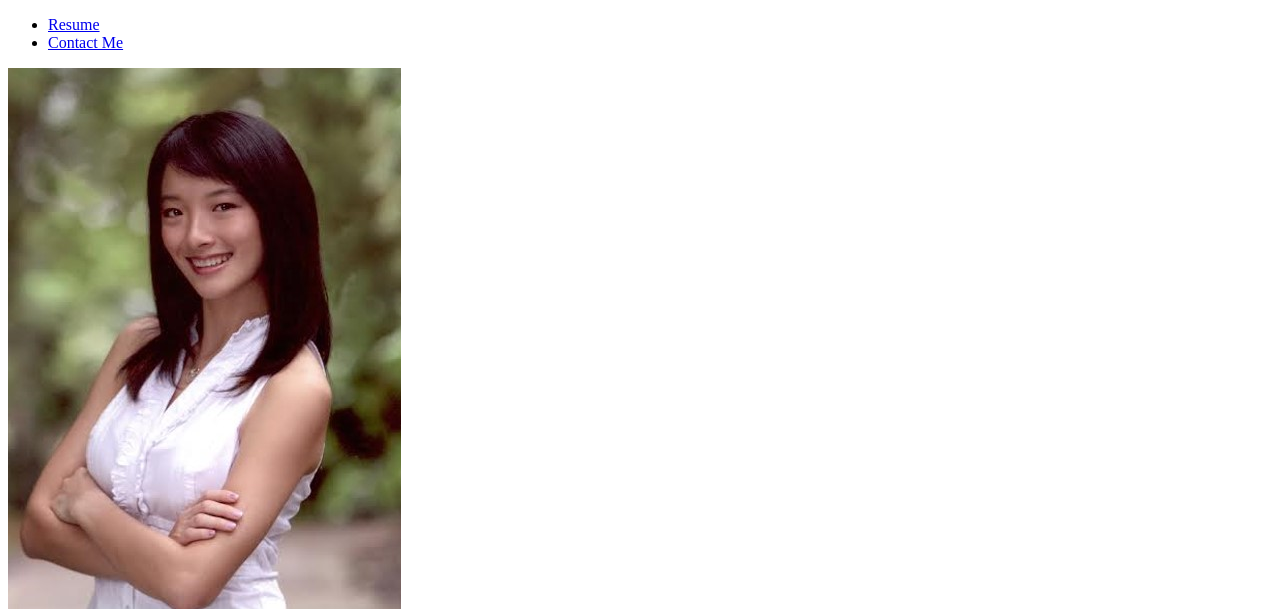
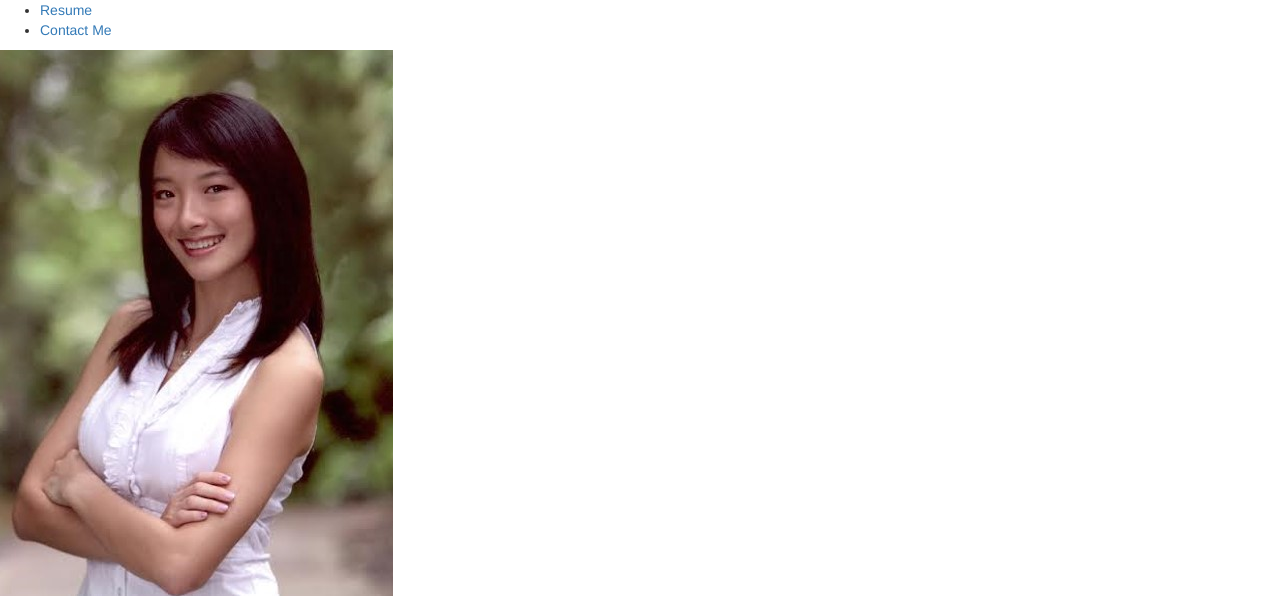
Before and after one commit to nisoda/nisoda.github.io, a plain HTML site: page index.html in a window 1280 px wide. Shown: the top 609 px of the page. Drawn offline with nearby package versions, Linux system fonts and the light colour scheme.

Commit message:
Add Bootstrap CSS.

```diff
--- a/index.html
+++ b/index.html
@@ -6,14 +6,24 @@
     <meta name="viewport" content="width=device-width, initial-scale=1">
 
     <title>Nicole Isoda | Home</title>
+
+	<!-- Latest compiled and minified CSS -->
+	<link rel="stylesheet" href="https://maxcdn.bootstrapcdn.com/bootstrap/3.3.5/css/bootstrap.min.css">
+
+	<!-- Optional theme -->
+	<link rel="stylesheet" href="https://maxcdn.bootstrapcdn.com/bootstrap/3.3.5/css/bootstrap-theme.min.css">
+
+	<!-- Latest compiled and minified JavaScript -->
+	<script src="https://maxcdn.bootstrapcdn.com/bootstrap/3.3.5/js/bootstrap.min.js"></script>
+
 </head>
 	<body>
-		<div class="nav">
+		<nav>
 			<ul>
 				<li><a href="modules/resume/resume.html">Resume</a></li>
 				<li><a href="modules/contact/contact.html">Contact Me</a></li>
 			</ul>
-		</div>
+		</nav>
 		<div>
 			<img src="resources/seniorpic.jpg"/>
 		</div>
```
